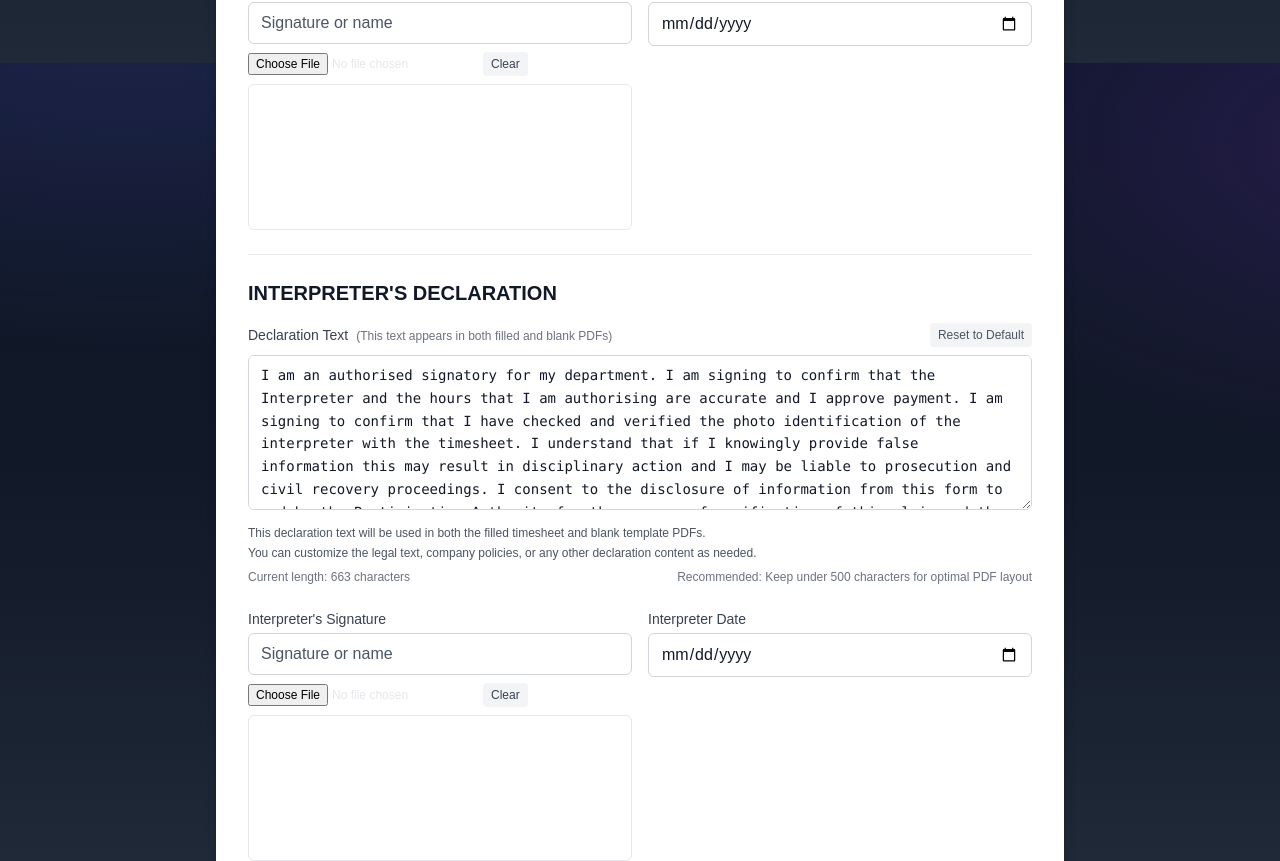
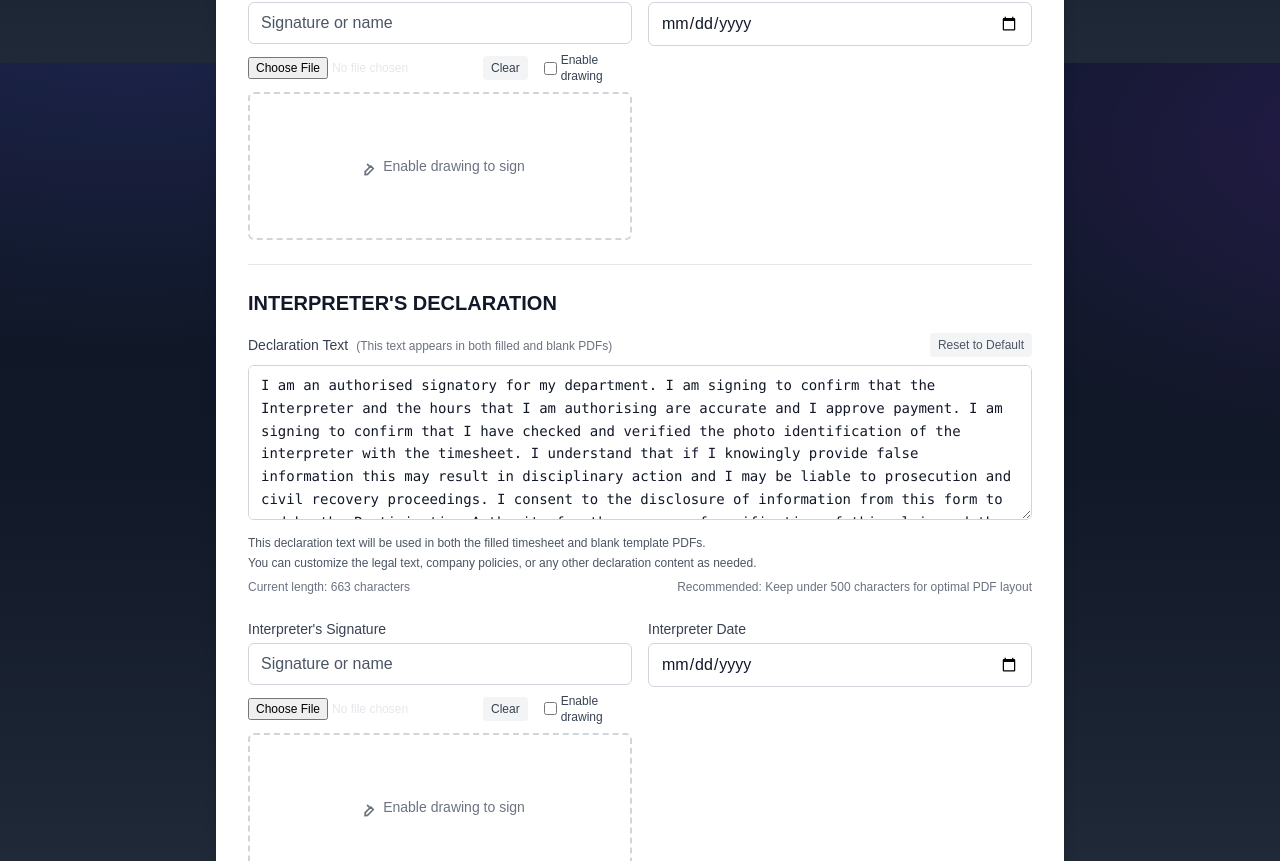
Before and after one commit to makhembu/timesheet-generator, a Next.js app: page / in a window 1280 px wide. Shown: the part 1537-2398 px from the top of the page. Built offline with nearby package versions, Linux system fonts and the light colour scheme.

Commit message:
Update timesheet generator with latest changes

```diff
--- a/app/page.tsx
+++ b/app/page.tsx
@@ -68,6 +68,8 @@ const initialFormData: TimesheetData = {
 
 export default function TimesheetGenerator() {
   const [formData, setFormData] = useState<TimesheetData>(initialFormData);
+  const [enableCustomerDraw, setEnableCustomerDraw] = useState(false);
+  const [enableInterpreterDraw, setEnableInterpreterDraw] = useState(false);
   const [isPreviewOpen, setIsPreviewOpen] = useState(true);
   const customerCanvasRef = useRef<HTMLCanvasElement | null>(null);
   const interpreterCanvasRef = useRef<HTMLCanvasElement | null>(null);
@@ -184,6 +186,7 @@ export default function TimesheetGenerator() {
     clientX: number,
     clientY: number
   ) => {
+    if ((who === 'customer' && !enableCustomerDraw) || (who === 'interpreter' && !enableInterpreterDraw)) return;
     const canvas = who === 'customer' ? customerCanvasRef.current : interpreterCanvasRef.current;
     const ctx = getCanvasContext(canvas);
     if (!canvas || !ctx) return;
@@ -202,6 +205,7 @@ export default function TimesheetGenerator() {
     clientX: number,
     clientY: number
   ) => {
+    if ((who === 'customer' && !enableCustomerDraw) || (who === 'interpreter' && !enableInterpreterDraw)) return;
     const canvas = who === 'customer' ? customerCanvasRef.current : interpreterCanvasRef.current;
     const ctx = getCanvasContext(canvas);
     if (!canvas || !ctx) return;
@@ -221,6 +225,7 @@ export default function TimesheetGenerator() {
   };
 
   const endDraw = (who: 'customer' | 'interpreter') => {
+    if ((who === 'customer' && !enableCustomerDraw) || (who === 'interpreter' && !enableInterpreterDraw)) return;
     const canvas = who === 'customer' ? customerCanvasRef.current : interpreterCanvasRef.current;
     if (who === 'customer') {
       isDrawingCustomerRef.current = false;
@@ -1118,13 +1123,30 @@ export default function TimesheetGenerator() {
                     <div className="flex items-center gap-2">
                       <input type="file" accept="image/*" onChange={(e) => handleSignatureUpload(e, 'customerSignatureImage')} className="text-xs" />
                       <button type="button" onClick={() => clearCanvas('customer')} className="text-xs px-2 py-1 bg-gray-100 text-gray-700 rounded hover:bg-gray-200">Clear</button>
+                      <label className="ml-2 inline-flex items-center gap-1 text-xs text-gray-700">
+                        <input type="checkbox" checked={enableCustomerDraw} onChange={(e) => setEnableCustomerDraw(e.target.checked)} />
+                        Enable drawing
+                      </label>
                     </div>
-                    <div className="border rounded-md bg-white">
+                    <div className={`relative rounded-md bg-white ${enableCustomerDraw ? 'border border-gray-300' : 'border-2 border-dashed border-gray-300'}`}>
+                      {!enableCustomerDraw && (
+                        <div className="absolute inset-0 flex items-center justify-center text-gray-500 pointer-events-none select-none">
+                          <div className="flex items-center gap-2 text-xs sm:text-sm">
+                            <svg className="w-4 h-4 sm:w-5 sm:h-5" viewBox="0 0 24 24" fill="none" stroke="currentColor" strokeWidth="2" strokeLinecap="round" strokeLinejoin="round">
+                              <path d="M12 19l7-7 3 3-7 7-3 .5.5-3z"/>
+                              <path d="M18 13l-3-3"/>
+                            </svg>
+                            <span>Enable drawing to sign</span>
+                          </div>
+                        </div>
+                      )}
                       <canvas
                         ref={customerCanvasRef}
                         width={600}
                         height={180}
-                        className="w-full h-28 sm:h-36 cursor-crosshair"
+                        aria-label="Customer signature canvas"
+                        aria-describedby="customer-signature-help"
+                        className={`w-full h-28 sm:h-36 ${enableCustomerDraw ? 'cursor-crosshair' : 'cursor-not-allowed pointer-events-none'}`}
                         onMouseDown={(e) => startDraw('customer', e.clientX, e.clientY)}
                         onMouseMove={(e) => moveDraw('customer', e.clientX, e.clientY)}
                         onMouseUp={() => endDraw('customer')}
@@ -1134,6 +1156,7 @@ export default function TimesheetGenerator() {
                         onTouchEnd={() => endDraw('customer')}
                       />
                     </div>
+                    <div id="customer-signature-help" className="sr-only">Check Enable drawing to sign with your finger or mouse, or upload an image.</div>
                     {formData.customerSignatureImage && (
                       <div className="text-xs text-gray-600">Signature captured.</div>
                     )}
@@ -1210,13 +1233,30 @@ export default function TimesheetGenerator() {
                     <div className="flex items-center gap-2">
                       <input type="file" accept="image/*" onChange={(e) => handleSignatureUpload(e, 'interpreterSignatureImage')} className="text-xs" />
                       <button type="button" onClick={() => clearCanvas('interpreter')} className="text-xs px-2 py-1 bg-gray-100 text-gray-700 rounded hover:bg-gray-200">Clear</button>
+                      <label className="ml-2 inline-flex items-center gap-1 text-xs text-gray-700">
+                        <input type="checkbox" checked={enableInterpreterDraw} onChange={(e) => setEnableInterpreterDraw(e.target.checked)} />
+                        Enable drawing
+                      </label>
                     </div>
-                    <div className="border rounded-md bg-white">
+                    <div className={`relative rounded-md bg-white ${enableInterpreterDraw ? 'border border-gray-300' : 'border-2 border-dashed border-gray-300'}`}>
+                      {!enableInterpreterDraw && (
+                        <div className="absolute inset-0 flex items-center justify-center text-gray-500 pointer-events-none select-none">
+                          <div className="flex items-center gap-2 text-xs sm:text-sm">
+                            <svg className="w-4 h-4 sm:w-5 sm:h-5" viewBox="0 0 24 24" fill="none" stroke="currentColor" strokeWidth="2" strokeLinecap="round" strokeLinejoin="round">
+                              <path d="M12 19l7-7 3 3-7 7-3 .5.5-3z"/>
+                              <path d="M18 13l-3-3"/>
+                            </svg>
+                            <span>Enable drawing to sign</span>
+                          </div>
+                        </div>
+                      )}
                       <canvas
                         ref={interpreterCanvasRef}
                         width={600}
                         height={180}
-                        className="w-full h-28 sm:h-36 cursor-crosshair"
+                        aria-label="Interpreter signature canvas"
+                        aria-describedby="interpreter-signature-help"
+                        className={`w-full h-28 sm:h-36 ${enableInterpreterDraw ? 'cursor-crosshair' : 'cursor-not-allowed pointer-events-none'}`}
                         onMouseDown={(e) => startDraw('interpreter', e.clientX, e.clientY)}
                         onMouseMove={(e) => moveDraw('interpreter', e.clientX, e.clientY)}
                         onMouseUp={() => endDraw('interpreter')}
@@ -1226,6 +1266,7 @@ export default function TimesheetGenerator() {
                         onTouchEnd={() => endDraw('interpreter')}
                       />
                     </div>
+                    <div id="interpreter-signature-help" className="sr-only">Check Enable drawing to sign with your finger or mouse, or upload an image.</div>
                     {formData.interpreterSignatureImage && (
                       <div className="text-xs text-gray-600">Signature captured.</div>
                     )}
```
